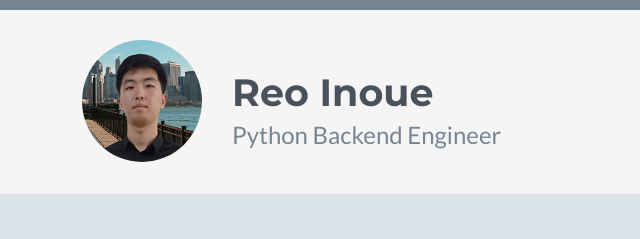
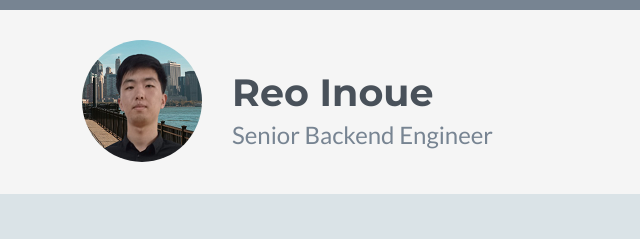
Before and after one commit to TadeKDev/Website, a plain HTML site: page index.html in a window 1280 px wide. Shown: the top 239 px of the page, 0-640 px from the left. Drawn offline with nearby package versions, Linux system fonts and the light colour scheme; no server answers; some icons are missing.

Commit message:
Update index.html

```diff
--- a/index.html
+++ b/index.html
@@ -35,7 +35,7 @@
 		            <img class="profile-image img-fluid float-start rounded-circle" src="assets/images/profile.png" alt="profile image" />
 		            <div class="profile-content">
 		                <h1 class="name">Reo Inoue</h1>
-		                <h2 class="desc">Python Backend Engineer</h2>
+		                <h2 class="desc">Senior Backend Engineer</h2>
 		            </div><!--//profile-->
 			    </div><!--//col-->
 	        </div><!--//row-->
```
